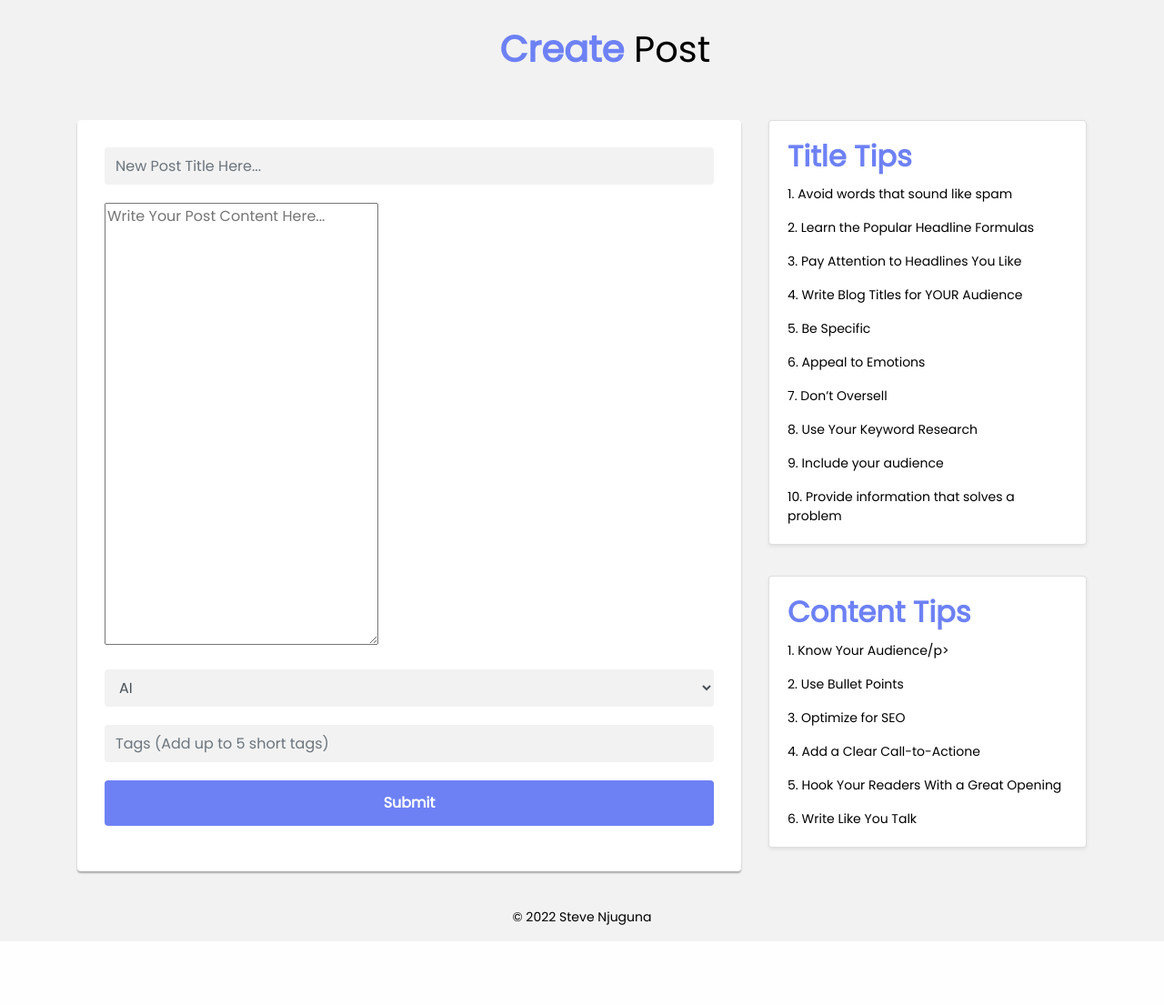
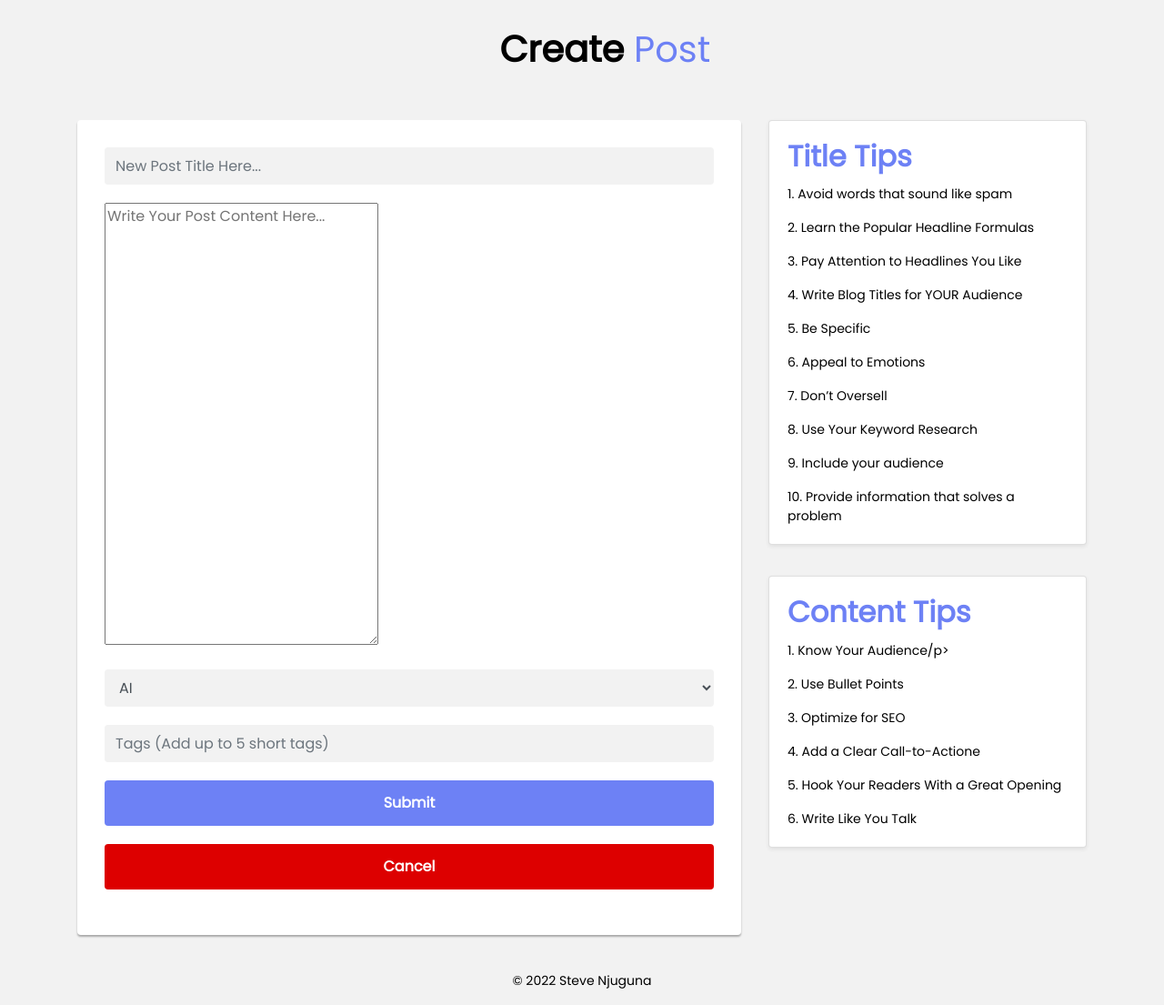
Before and after one commit to steve-njuguna-k/Flask-Blog, a Flask app: page /post/add in a window 1280 px wide. Shown: the whole page at 91% size. Before the commit the page ends 1017 px from the top, so only its background shows below. Run offline with Flask 2, Linux system fonts and the light colour scheme; the visitor is signed in with stand-in values (Sample User, id 1); some libraries are stand-ins or nearby versions.

Commit message:
Made changes to add & edit post forms

```diff
--- a/app/static/assets/css/style.css
+++ b/app/static/assets/css/style.css
@@ -526,3 +526,31 @@ a:hover {
     margin-right: auto;
     margin-left: auto;
 }
+
+.text-danger{
+	color: #dd0000!important;
+}
+
+.post-form .btn-danger{
+	color: #fff;
+    background-color: #dd0000!important;
+	border-radius: .25rem;
+}
+
+.post-form .btn-danger:hover{
+	color: #fff;
+    background-color: #dd0000!important;
+	border-radius: .25rem;
+}
+
+.btn-danger{
+	color: #fff;
+    background-color: #dd0000!important;
+	border-radius: .25rem;
+}
+
+.btn-danger:hover{
+	color: #fff;
+    background-color: #dd0000!important;
+	border-radius: .25rem;
+}
--- a/app/templates/Add Post.html
+++ b/app/templates/Add Post.html
@@ -5,9 +5,7 @@
         <div class="row">
             <div class="col-md-12">
                 <div class="text-center" style="margin-top: 30px;">
-                    <a href="{{ url_for('home') }}">
-                        <h1 class="logo"><span class="logo-colour"><i class="far fa-code fa-1x"></i></span><b> Create</b><span class="logo-colour"> Post</span></h1>
-                    </a>
+                    <h1 class="logo"><span class="logocolour"><i class="far fa-code fa-1x"></i></span><b> Create</b><span class="logocolour"> Post</span></h1>
                 </div>
             </div>
         </div>
@@ -49,11 +47,16 @@
                         {{ form.tags(class="form-control", placeholder="Tags (Add up to 5 short tags)") }}
                     </div>
                     <div class="form-group">
-                        <button type="submit" class="btn btn-blue btn-block btn-lg" id="create">Submit</button>
+                        {{ form.submit(class="form-control btn btn-primary btn-block btn-lg") }}
+                    </div>
+                    <div class="form-group">
+                        <a href="{{ url_for('home') }}">
+                            <button type="button" class="btn btn-danger btn-block btn-lg">Cancel</button>
+                        </a>
                     </div>
                 </form>
                 {{ ckeditor.load() }}
-                {{ ckeditor.config(name='description', height= 400) }}
+                {{ ckeditor.config(name='description', height= 300) }}
             </div>
             <div class="col-md-4 login-form">
                 <div class="card shadow-sm">
--- a/app/views.py
+++ b/app/views.py
@@ -172,3 +172,14 @@ def edit_post(id):
     else:
         flash('⚠️ You Are Not Authorized To Edit This Post! You Are Not The Author', 'danger')
         return redirect(url_for('home'))
+
+@app.route('/post/<id>/delete', methods=['POST','GET'])
+@login_required
+def delete_post(id):
+    post = Posts.query.get_or_404(id)
+
+    if current_user.id == post.id:
+        return render_template(post = post)
+    else:
+        flash('⚠️ You Are Not Authorized To Edit This Post! You Are Not The Author', 'danger')
+        return redirect(url_for('home'))
```
Also changed, not shown: app/templates/Edit Post.html (+8 -5 lines), app/templates/Index.html (+54 -1 lines).
